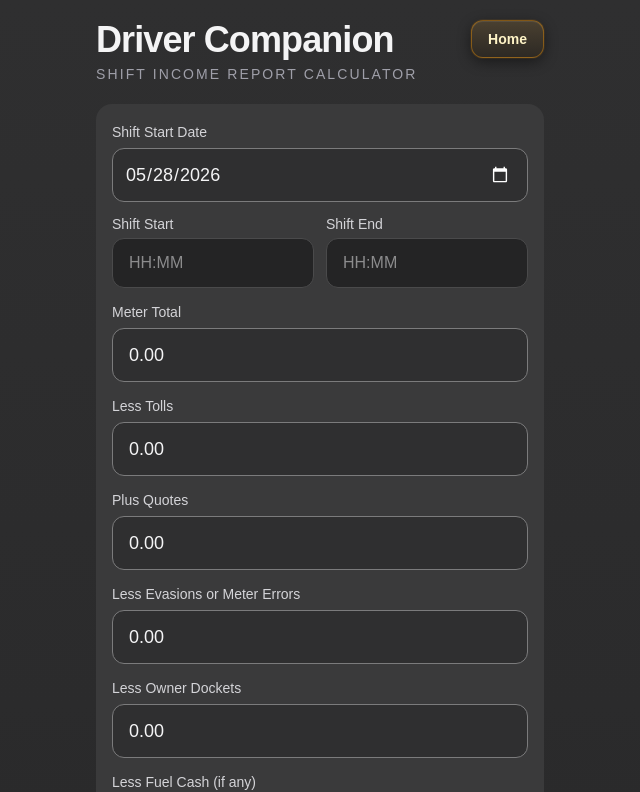
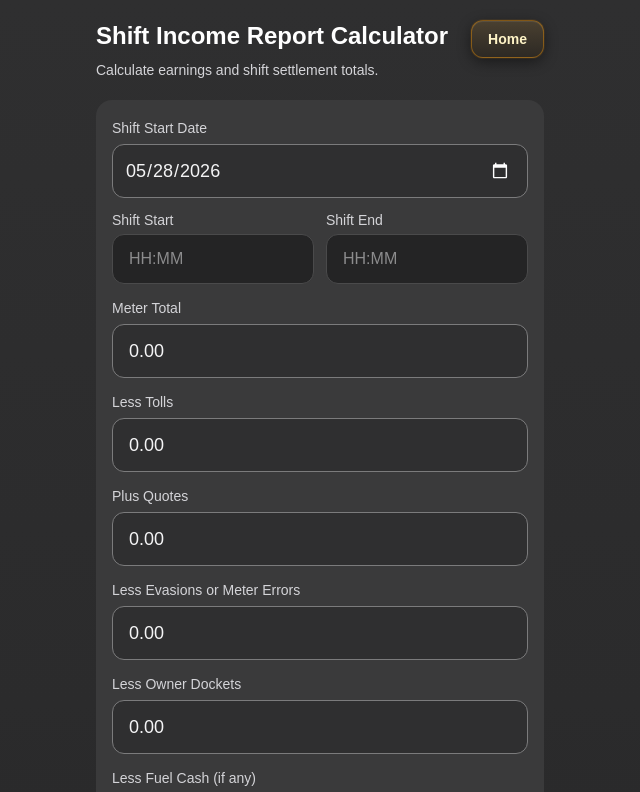
Before and after one commit to stephangrimwood-cloud/shift-income-report-calculator, a Next.js app: page /calculator in a window 1280 px wide. Shown: the top 792 px of the page, without its empty margins (320-960 px from the left). Built offline with nearby package versions, Linux system fonts and the light colour scheme.

Commit message:
calculator title tidy up

```diff
--- a/app/calculator/page.tsx
+++ b/app/calculator/page.tsx
@@ -116,13 +116,13 @@
         className="min-h-screen bg-gradient-to-b from-[#2f2f30] via-[#2b2b2c] to-[#242425] p-5 text-zinc-100">
             <div className="mx-auto max-w-md space-y-5">
                 <div className="flex items-start justify-between gap-3">
-                    <div className="space-y-1">
-                        <h1 className="text-4xl font-black tracking-tight text-zinc-100">
-                        Driver Companion
+                    <div>
+                        <h1 className="text-2xl font-semibold text-white">
+                            Shift Income Report Calculator
                         </h1>
 
-                        <p className="text-sm font-medium tracking-[0.15em] text-zinc-400 uppercase">
-                        Shift Income Report Calculator
+                        <p className="mt-2 text-sm text-zinc-300">
+                            Calculate earnings and shift settlement totals.
                         </p>
                     </div>
 
```
